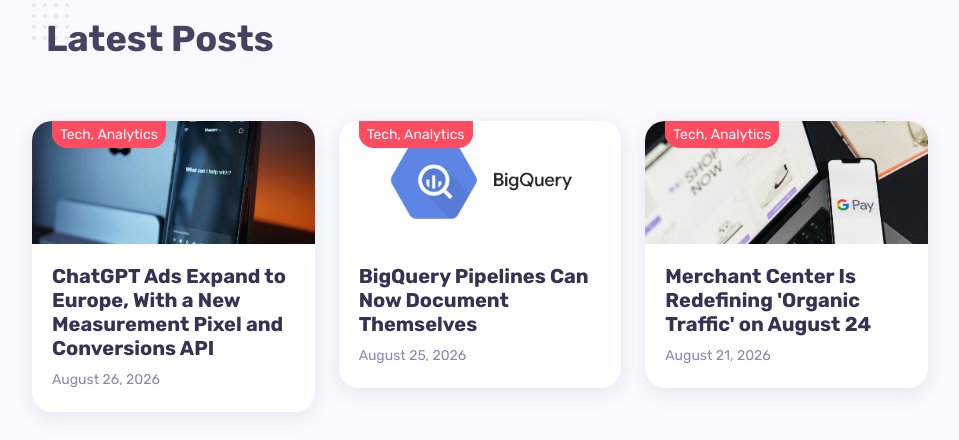
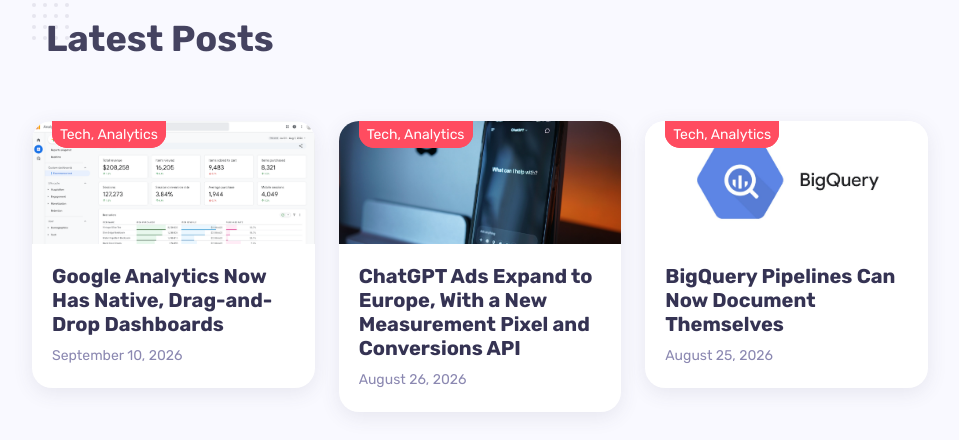
Before and after one commit to timhuttonco/react-portfolio, a React (Create React App) app: page / in a window 1280 px wide. Shown: the part 5880-6320 px from the top of the page, without its empty margins (305-1264 px from the left). Built offline with nearby package versions, Linux system fonts and the light colour scheme; no server answers.

Commit message:
Couple o' changes

```diff
--- a/src/components/sections/Blogs.jsx
+++ b/src/components/sections/Blogs.jsx
@@ -6,6 +6,13 @@
 
 const allBlogs = [
   {
+    id: 47,
+    title: "Google Analytics Now Has Native, Drag-and-Drop Dashboards",
+    image: "/images/blog/ga_dashboard1.png",
+    filesource: "/blogs/google-analytics-native-drag-and-drop-dashboards.md",
+    date: "September 10, 2026",
+    category: "Tech, Analytics",
+  },{
     id: 46,
     title: "ChatGPT Ads Expand to Europe, With a New Measurement Pixel and Conversions API",
     image: "/images/blog/open-ai-ads.jpg",
@@ -18,13 +25,6 @@
     image: "/images/blog/google-sessionstart-issues.png",
     filesource: "/blogs/bigquery-pipelines-self-documenting.md",
     date: "August 25, 2026",
-    category: "Tech, Analytics",
-  },{
-    id: 44,
-    title: "Merchant Center Is Redefining 'Organic Traffic' on August 24",
-    image: "/images/blog/merchant-center.jpg",
-    filesource: "/blogs/merchant-center-redefining-organic-traffic.md",
-    date: "August 21, 2026",
     category: "Tech, Analytics",
   },
 ];
--- a/src/pages/Bloglist.jsx
+++ b/src/pages/Bloglist.jsx
@@ -12,6 +12,13 @@
 
 const allBlogs = [
   {
+    id: 47,
+    title: "Google Analytics Now Has Native, Drag-and-Drop Dashboards",
+    image: "/images/blog/ga_dashboard1.png",
+    filesource: "/blogs/google-analytics-native-drag-and-drop-dashboards.md",
+    date: "September 10, 2026",
+    category: "Tech, Analytics",
+  },{
     id: 46,
     title: "ChatGPT Ads Expand to Europe, With a New Measurement Pixel and Conversions API",
     image: "/images/blog/open-ai-ads.jpg",
```
Also changed, not shown: public/blogs/google-analytics-native-drag-and-drop-dashboards.md (added, +45 -0 lines), public/images/blog/ga_dashboard1.png (added), public/images/blog/ga_dashboard2.png (added).
